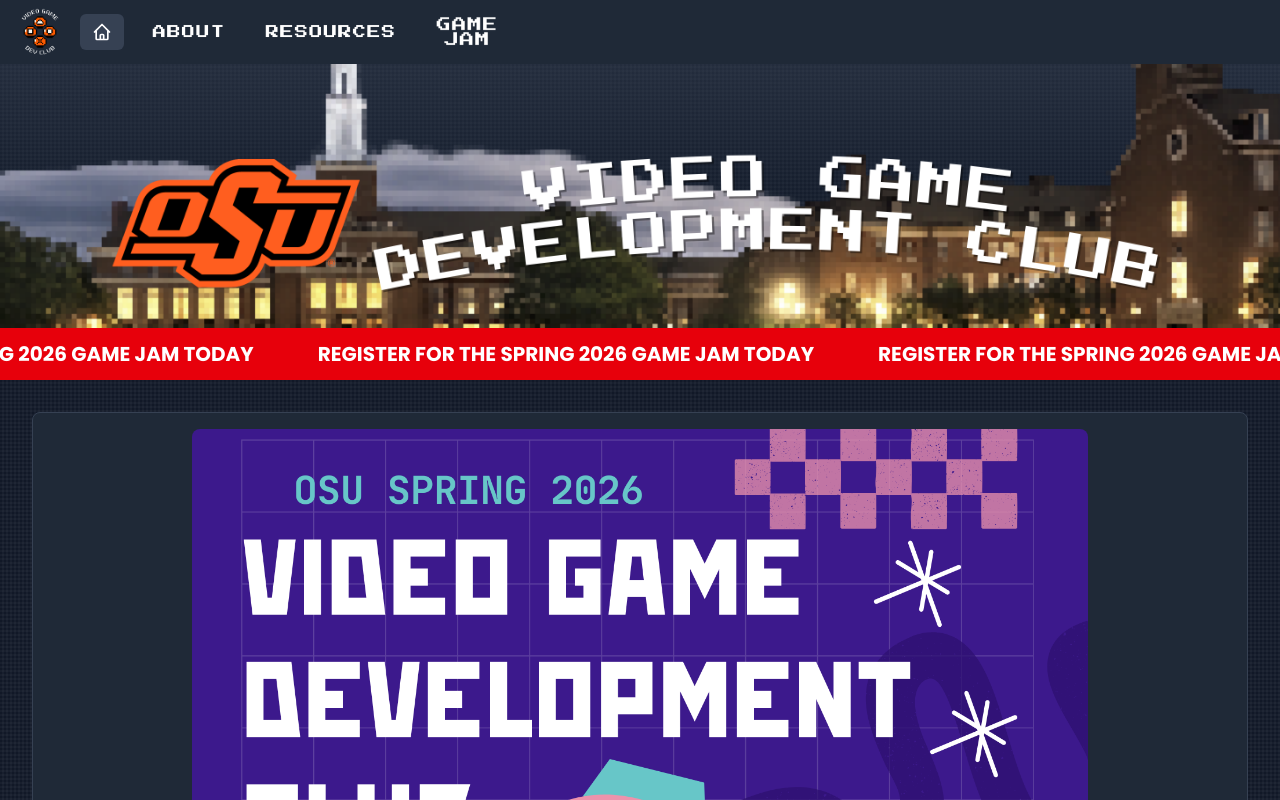
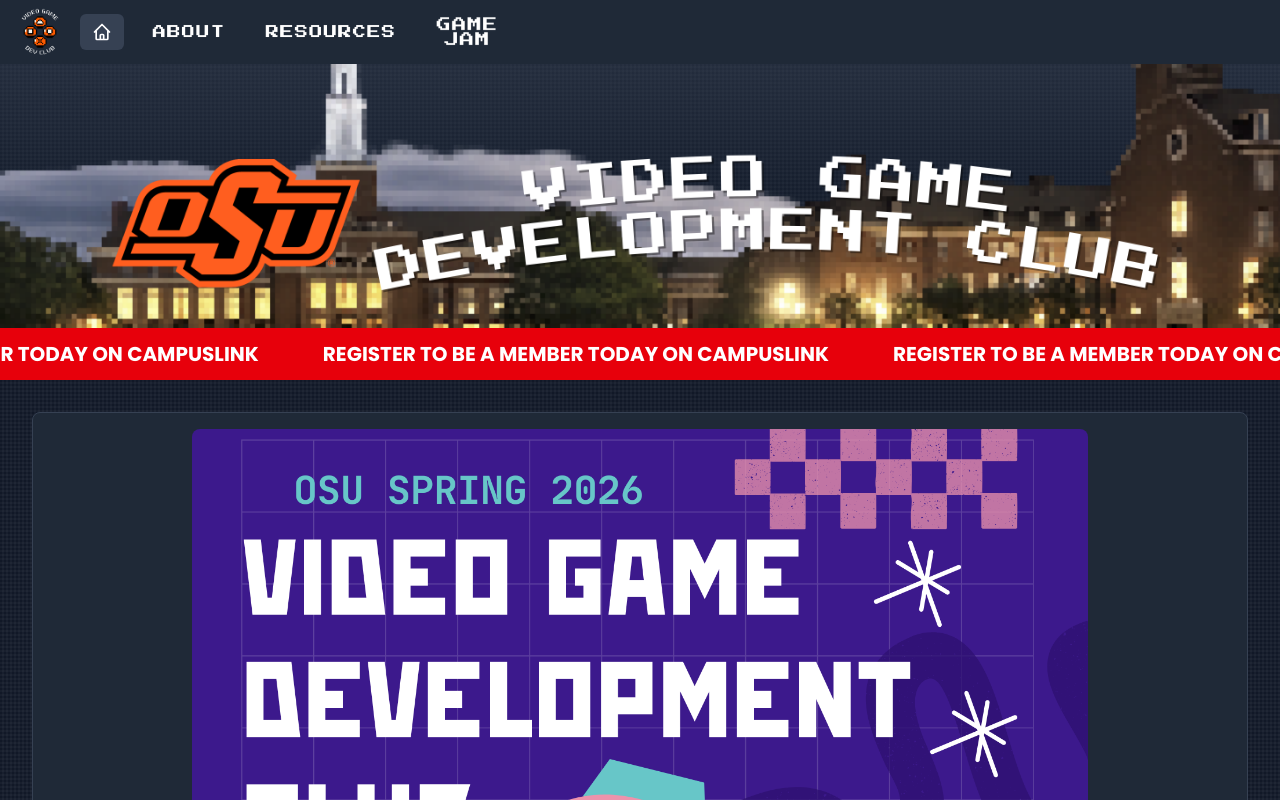
Before and after one commit to charlieautry/vgdc-site, a Next.js app: page / in a window 1280 px wide. Shown: the top 800 px of the page. Built offline with nearby package versions, Linux system fonts and the light colour scheme.

Commit message:
Updated scrolling banner

```diff
--- a/app/page.tsx
+++ b/app/page.tsx
@@ -60,22 +60,22 @@
 
       {/* Scrolling Banner */}
       <a
-        href="https://itch.io/jam/osu-game-jam-spring-2026"
+        href="https://campuslink.okstate.edu/organization/videogamedevelopment"
         target="_blank"
         rel="noopener noreferrer"
         className="block mb-8 overflow-hidden bg-red-600 py-3 hover:bg-red-700 transition-colors cursor-pointer"
       >
         <div className="animate-scroll whitespace-nowrap">
-          <span className="text-xl font-bold mx-8">REGISTER FOR THE SPRING 2026 GAME JAM TODAY</span>
-          <span className="text-xl font-bold mx-8">REGISTER FOR THE SPRING 2026 GAME JAM TODAY</span>
-          <span className="text-xl font-bold mx-8">REGISTER FOR THE SPRING 2026 GAME JAM TODAY</span>
-          <span className="text-xl font-bold mx-8">REGISTER FOR THE SPRING 2026 GAME JAM TODAY</span>
-          <span className="text-xl font-bold mx-8">REGISTER FOR THE SPRING 2026 GAME JAM TODAY</span>
-          <span className="text-xl font-bold mx-8">REGISTER FOR THE SPRING 2026 GAME JAM TODAY</span>
-          <span className="text-xl font-bold mx-8">REGISTER FOR THE SPRING 2026 GAME JAM TODAY</span>
-          <span className="text-xl font-bold mx-8">REGISTER FOR THE SPRING 2026 GAME JAM TODAY</span>
-          <span className="text-xl font-bold mx-8">REGISTER FOR THE SPRING 2026 GAME JAM TODAY</span>
-          <span className="text-xl font-bold mx-8">REGISTER FOR THE SPRING 2026 GAME JAM TODAY</span>
+          <span className="text-xl font-bold mx-8">REGISTER TO BE A MEMBER TODAY ON CAMPUSLINK</span>
+          <span className="text-xl font-bold mx-8">REGISTER TO BE A MEMBER TODAY ON CAMPUSLINK</span>
+          <span className="text-xl font-bold mx-8">REGISTER TO BE A MEMBER TODAY ON CAMPUSLINK</span>
+          <span className="text-xl font-bold mx-8">REGISTER TO BE A MEMBER TODAY ON CAMPUSLINK</span>
+          <span className="text-xl font-bold mx-8">REGISTER TO BE A MEMBER TODAY ON CAMPUSLINK</span>
+          <span className="text-xl font-bold mx-8">REGISTER TO BE A MEMBER TODAY ON CAMPUSLINK</span>
+          <span className="text-xl font-bold mx-8">REGISTER TO BE A MEMBER TODAY ON CAMPUSLINK</span>
+          <span className="text-xl font-bold mx-8">REGISTER TO BE A MEMBER TODAY ON CAMPUSLINK</span>
+          <span className="text-xl font-bold mx-8">REGISTER TO BE A MEMBER TODAY ON CAMPUSLINK</span>
+          <span className="text-xl font-bold mx-8">REGISTER TO BE A MEMBER TODAY ON CAMPUSLINK</span>
         </div>
       </a>
 
```
